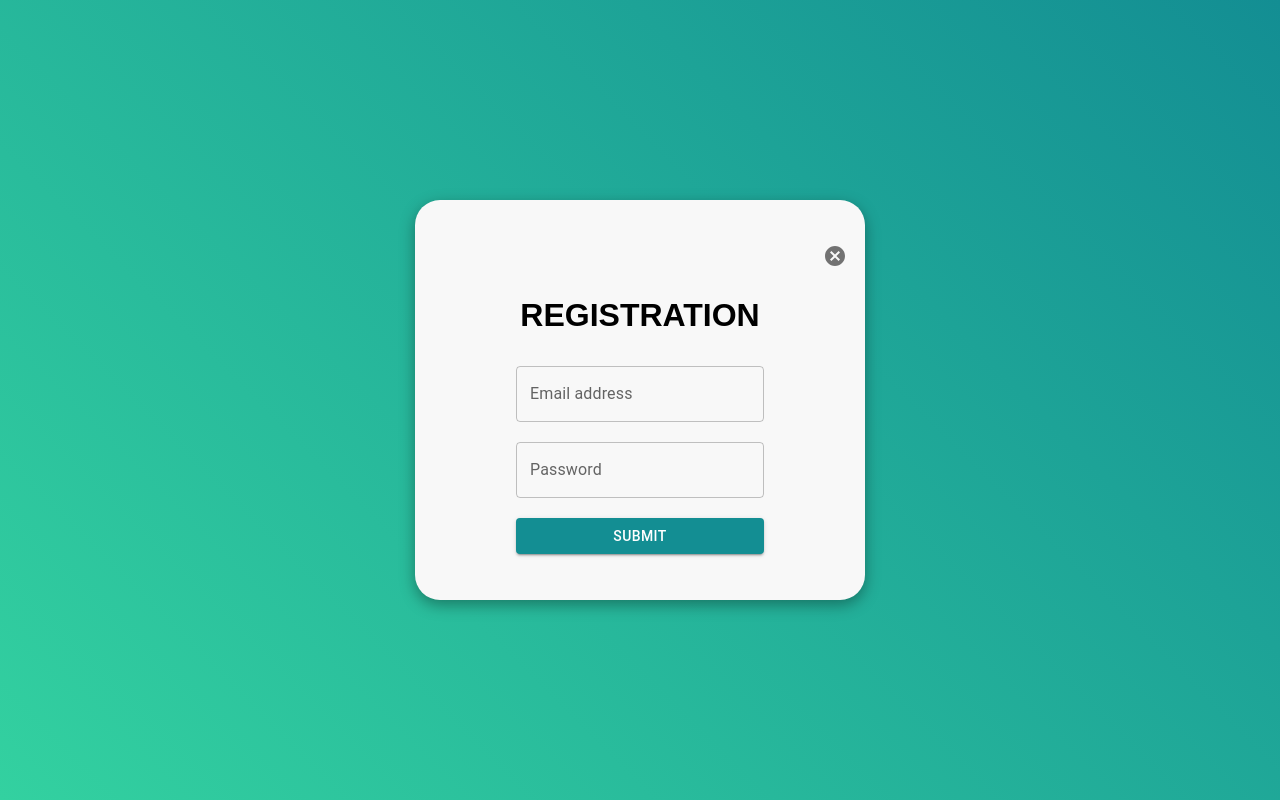
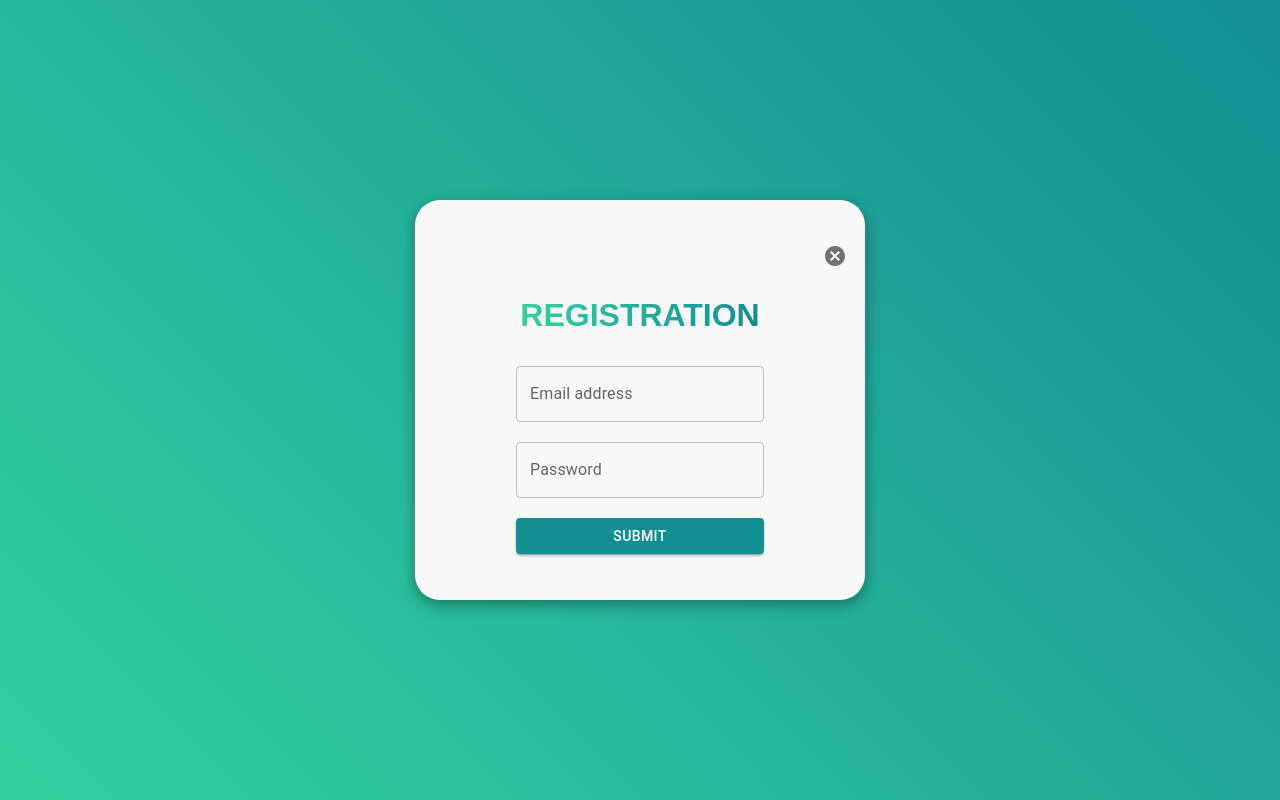
Before and after one commit to DEZester/Form, a React app: page / in a window 1280 px wide. Both pictures are taken after a click on the button "LOGIN". Built offline with nearby package versions, Linux system fonts and the light colour scheme; a web font is replaced by a local one.

Commit message:
color of title

```diff
--- a/src/index.scss
+++ b/src/index.scss
@@ -35,10 +35,7 @@
 h1 {
   font-family: 'Anurati', sans-serif;
   text-transform: uppercase;
-  // background: linear-gradient(to right, #33d1a0, #138e93);
-  // -webkit-background-clip: text;
-  // -webkit-text-fill-color: transparent;
+  background: linear-gradient(to right, #33d1a0, #138e93);
+  -webkit-background-clip: text;
+  -webkit-text-fill-color: transparent;
 }
-.Button:hover {
-  background: red;
-}
```
